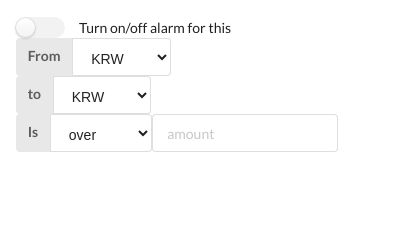
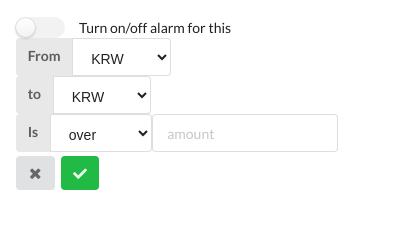
Before and after one commit to GIPSSG/exchange_rate, a browser extension: page popup.html in a window 400 px wide. Shown: the part 181-410 px from the top of the page. Drawn offline with Linux system fonts and the light colour scheme.

Commit message:
input change again

```diff
--- a/popup.html
+++ b/popup.html
@@ -84,6 +84,12 @@
                     </select>
                     <input type="text" placeholder="amount">
                 </div>
+                <button id="cancelInput" class="ui icon button">
+                    <i class="cancel icon"></i>
+                </button>
+                <button id="saveInput" class="ui icon positive button">
+                    <i class="check icon"></i>
+                </button>
             </div>
         </div>
         <script src="moment.js"></script>
```
